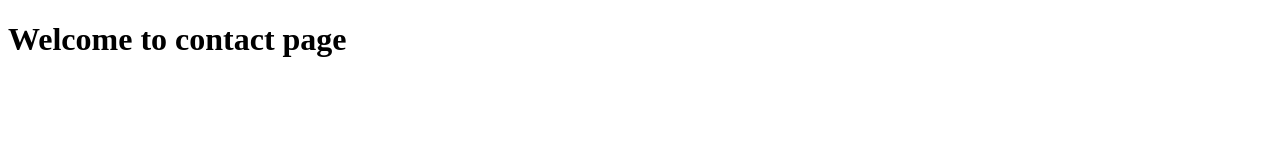
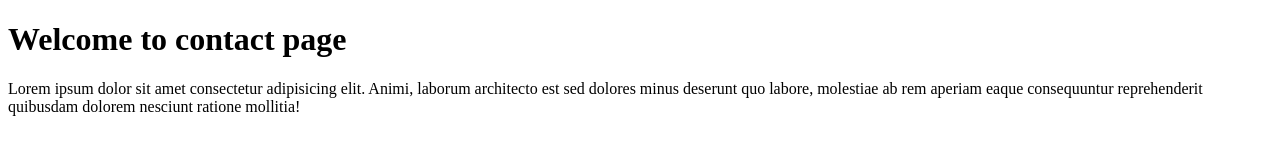
Before and after one commit to Amir-Cheraghii/Project, a plain HTML site: page contact.html in a window 1280 px wide. Drawn offline with Linux system fonts and the light colour scheme; files that its build step writes are made by us from their sources.

Commit message:
Add p Tag to contact page

```diff
--- a/contact.html
+++ b/contact.html
@@ -8,5 +8,6 @@
     </head>
     <body>
         <h1>Welcome to contact page</h1>
+        <p>Lorem ipsum dolor sit amet consectetur adipisicing elit. Animi, laborum architecto est sed dolores minus deserunt quo labore, molestiae ab rem aperiam eaque consequuntur reprehenderit quibusdam dolorem nesciunt ratione mollitia!</p>
     </body>
 </html>
```
